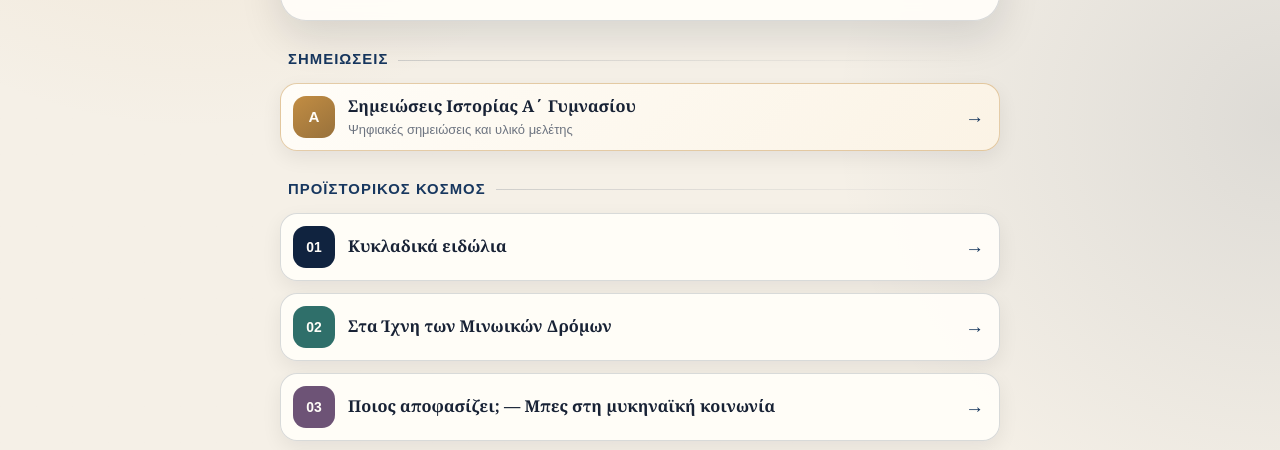
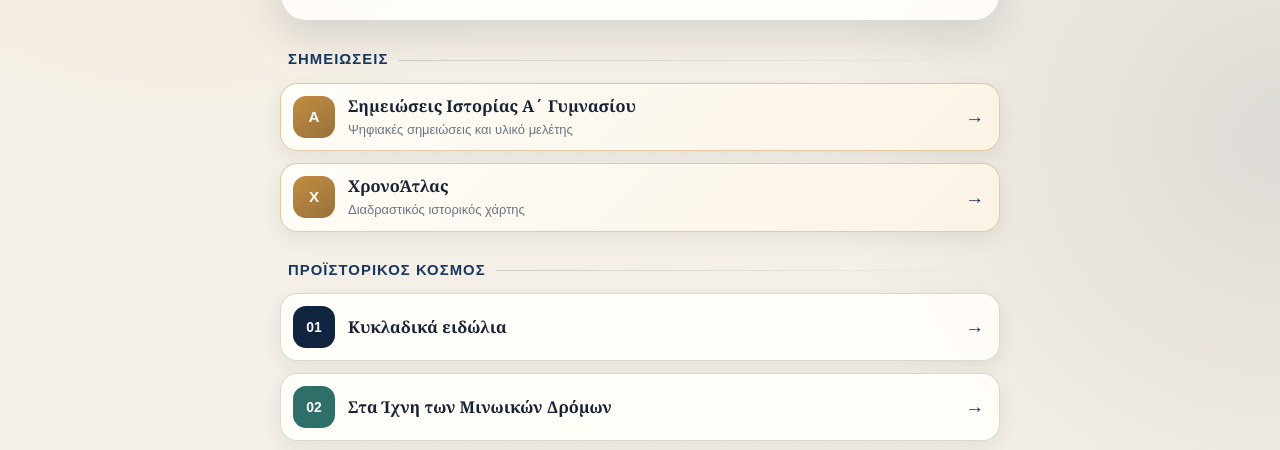
Before and after one commit to domvros-his/history-inventory-A, a plain HTML site: page index.html in a window 1280 px wide. Shown: the part 350-800 px from the top of the page. Drawn offline with Linux system fonts and the light colour scheme.

Commit message:
Add files via upload

```diff
--- a/index.html
+++ b/index.html
@@ -307,6 +307,14 @@
 </span>
 <span aria-hidden="true" class="go">→</span>
 </a>
+<a class="tree-link featured" href="https://domvros-his.github.io/ChronoAtlas-A/" rel="noopener noreferrer" target="_blank">
+<span aria-hidden="true" class="icon">Χ</span>
+<span class="copy">
+<span class="title">ΧρονοΆτλας</span>
+<span class="note">Διαδραστικός ιστορικός χάρτης</span>
+</span>
+<span aria-hidden="true" class="go">→</span>
+</a>
 </div>
 </section>
 <section aria-labelledby="prehistoric-title" class="section">
```
